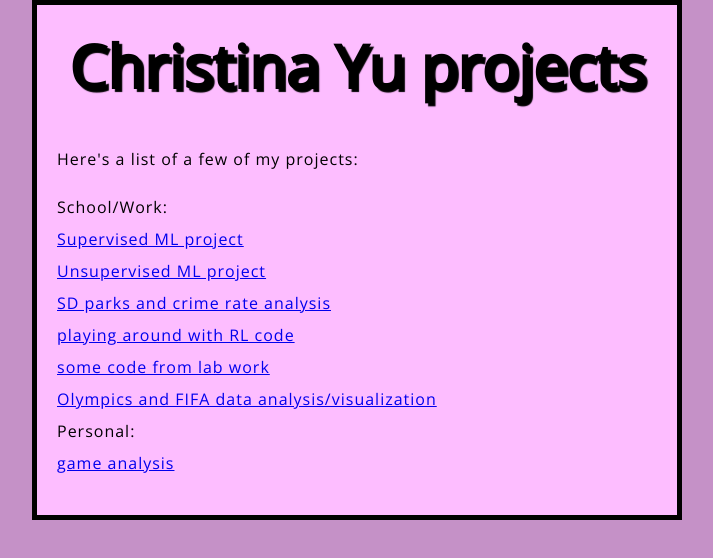
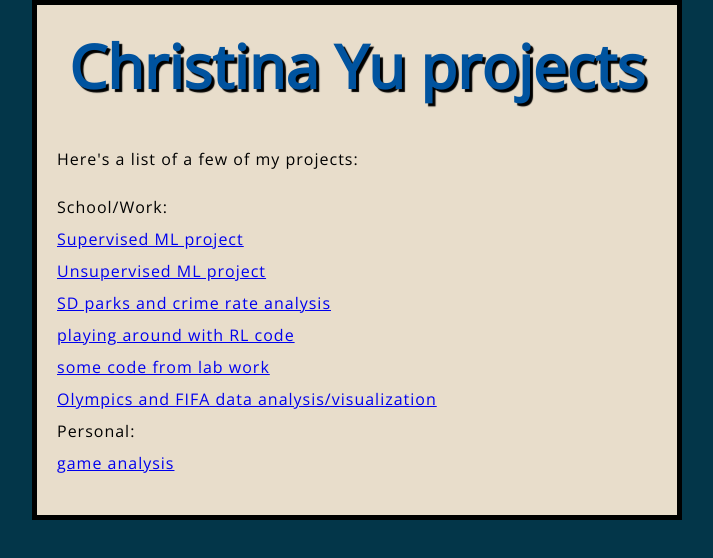
Before and after one commit to teddybeargun/teddybeargun.github.io, a plain HTML site: page index.html in a window 1280 px wide. Shown: the whole page, without its empty margins (283-996 px from the left). Drawn offline with nearby package versions, Linux system fonts and the light colour scheme.

Commit message:
Update style.css

```diff
--- a/style.css
+++ b/style.css
@@ -17,13 +17,13 @@ p, li {
 
 
 html {
-  background-color: #c591c7;
+  background-color: #033649;
 }
 
 body {
   width: 600px;
   margin: 0 auto;
-  background-color: #fdbdff;
+  background-color: #E8DDCB;
   padding: 0 20px 20px 20px;
   border: 5px solid black;
 }
@@ -31,7 +31,7 @@ body {
 h1 {
   margin: 0;
   padding: 20px 0;
-  color: #000000;
+  color: #00539F;
   text-shadow: 3px 3px 1px black;
 }
 
```
